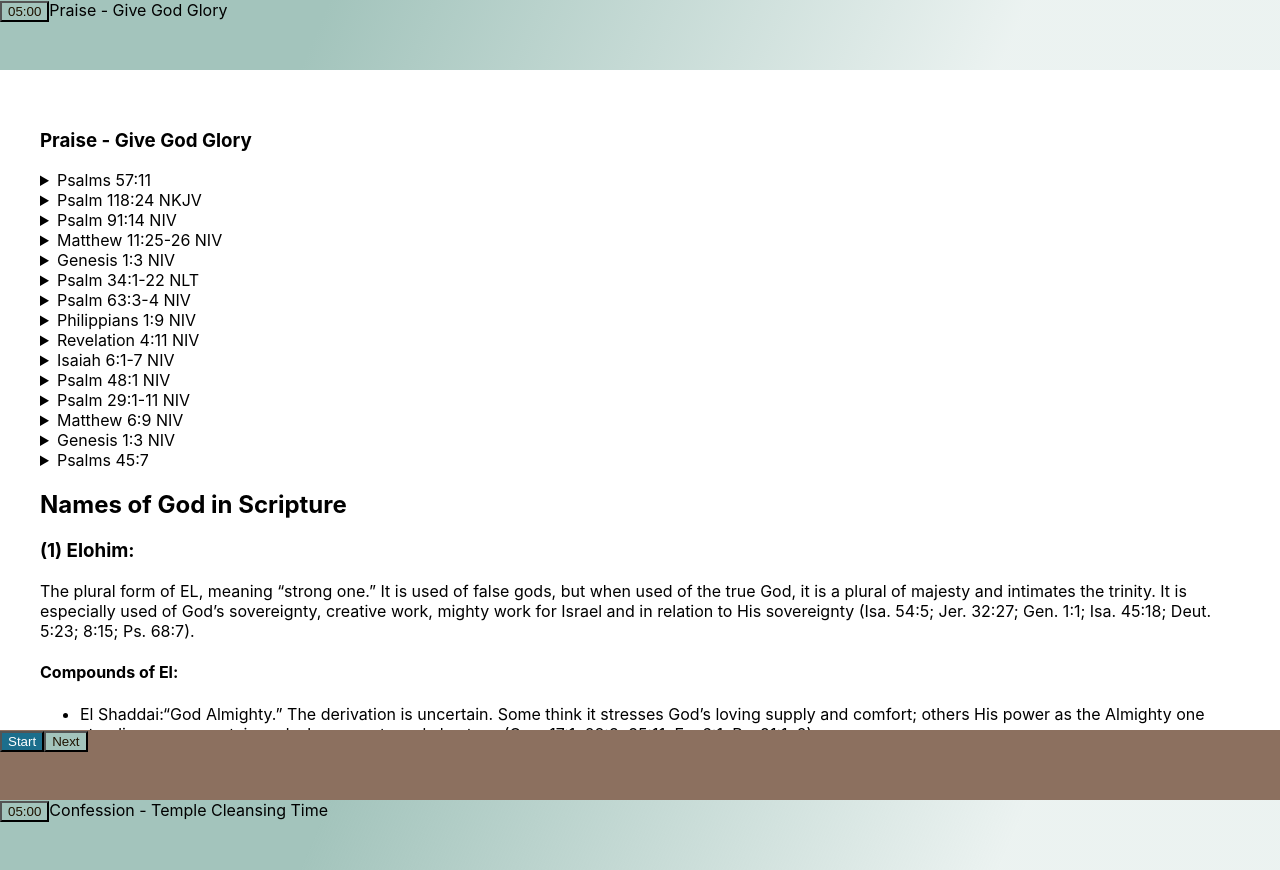
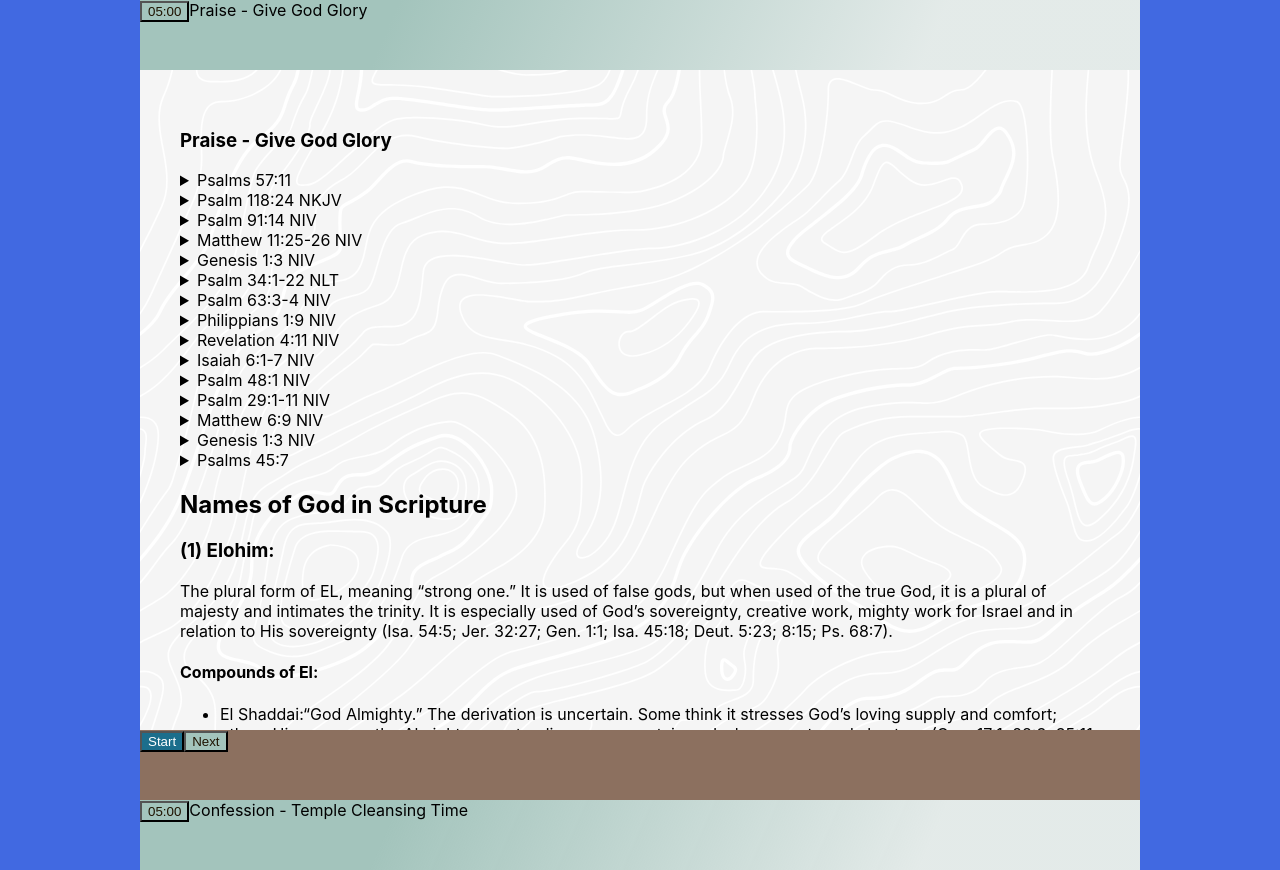
Before and after one commit to Joshua-rose/PrayerTemplate, a React (Create React App) app: page / in a window 1280 px wide. Built offline with nearby package versions, Linux system fonts and the light colour scheme.

Commit message:
💄Center the info on the page
PRAYER-22 #comment center the page so it looks better

```diff
--- a/src/App.css
+++ b/src/App.css
@@ -1,38 +1,8 @@
-.App {
-  text-align: center;
+body {
+  background-color: royalblue;
 }
-
-.App-logo {
-  height: 40vmin;
-  pointer-events: none;
+#App {
+  max-width: 1000px;
+  background-color: whitesmoke;
+  margin: 0 auto;
 }
-
-@media (prefers-reduced-motion: no-preference) {
-  .App-logo {
-    animation: App-logo-spin infinite 20s linear;
-  }
-}
-
-.App-header {
-  background-color: #282c34;
-  min-height: 100vh;
-  display: flex;
-  flex-direction: column;
-  align-items: center;
-  justify-content: center;
-  font-size: calc(10px + 2vmin);
-  color: white;
-}
-
-.App-link {
-  color: #61dafb;
-}
-
-@keyframes App-logo-spin {
-  from {
-    transform: rotate(0deg);
-  }
-  to {
-    transform: rotate(360deg);
-  }
-}
--- a/src/App.tsx
+++ b/src/App.tsx
@@ -98,7 +98,7 @@
   // }, [currentGuide]);
 
   return (
-    <div>
+    <div id="App">
       {currentGuide.map(({
         title, display, time: length, isFocused, isComplete,
       }) => (
```
